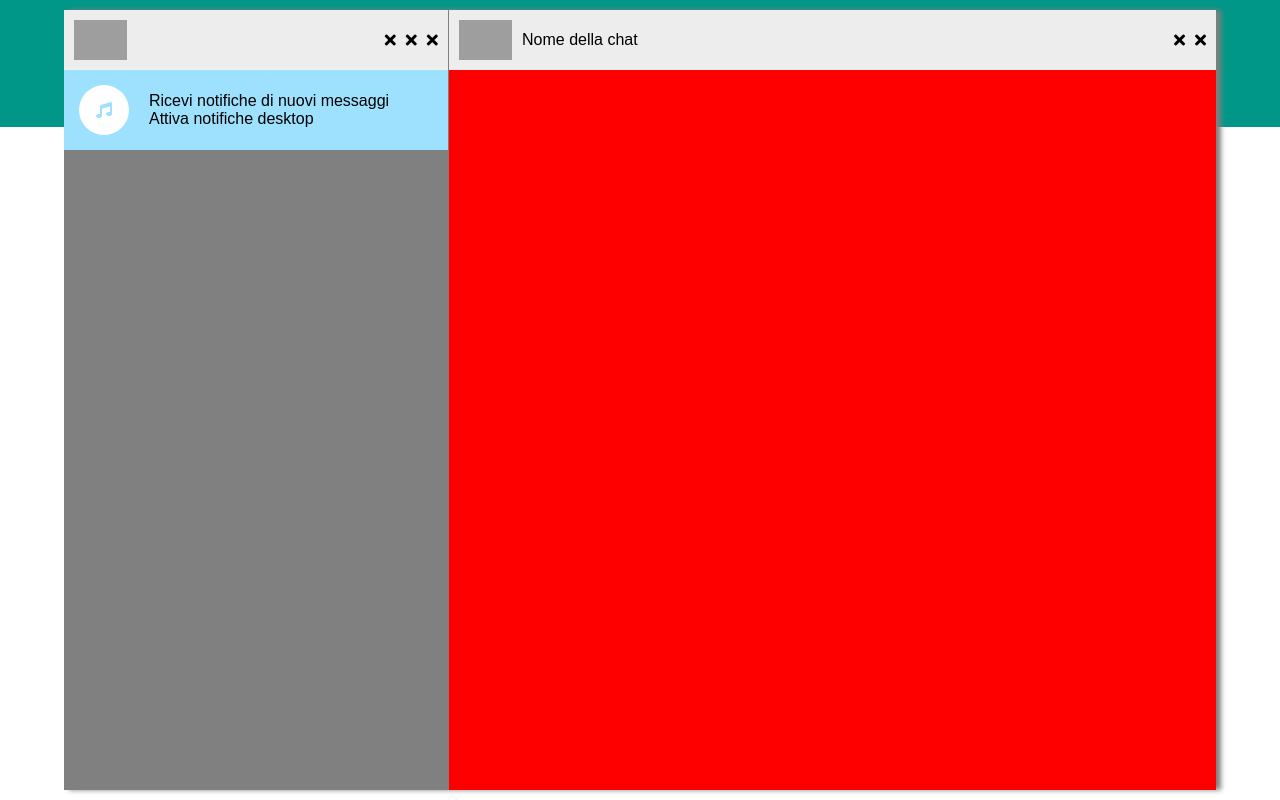
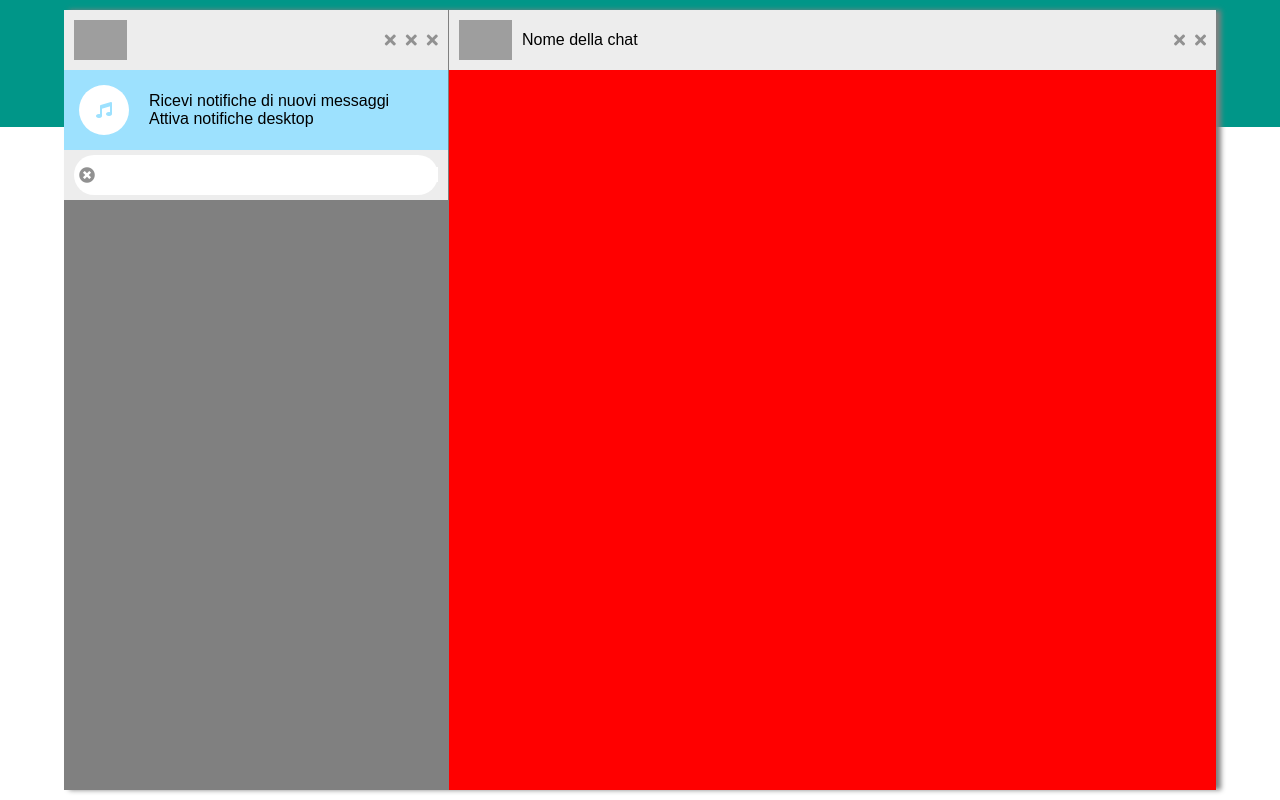
Before and after one commit to fazioandreaf/vue-boolzapp, a plain HTML site: page index.html in a window 1280 px wide. Drawn offline with nearby package versions, Linux system fonts and the light colour scheme; grey boxes are pictures that could not be loaded.

Commit message:
inserito search

```diff
--- a/css/main.css
+++ b/css/main.css
@@ -49,6 +49,9 @@ body{
 .navInside img{
     max-height: 50px;
 }
+.navInside i{
+    color: #919191;
+}
 .notify{
     display: flex;
     background-color: #9de1fe;
@@ -74,3 +77,27 @@ body{
     justify-content: center;
 
 }
+.search{
+    height: 50px;
+    background-color: #ededed;
+    padding: 5px 10px;
+}
+.search_input{
+    display: flex;
+    background-color: white;
+    border-radius: 25px;
+    height: 100%;
+}
+.search_input>*{
+    align-self: center;
+    padding: 0 5px;
+    color:#919191;
+
+}
+.search_input input{
+    flex:1;
+    border:none;
+}
+.search_input input:focus{
+ outline:none
+}
--- a/index.html
+++ b/index.html
@@ -30,7 +30,12 @@
                     <span>    Ricevi notifiche di nuovi messaggi</span>
                     <span>Attiva notifiche desktop</span>
                 </div>
-                <div class="search"></div>
+            </div>
+            <div class="search">
+                <div class="search_input">
+                    <i class="fas fa-times-circle"></i>
+                    <input type="text" name="" id="">
+                </div>
             </div>
         </div>
         <div class="sideRight">
```
